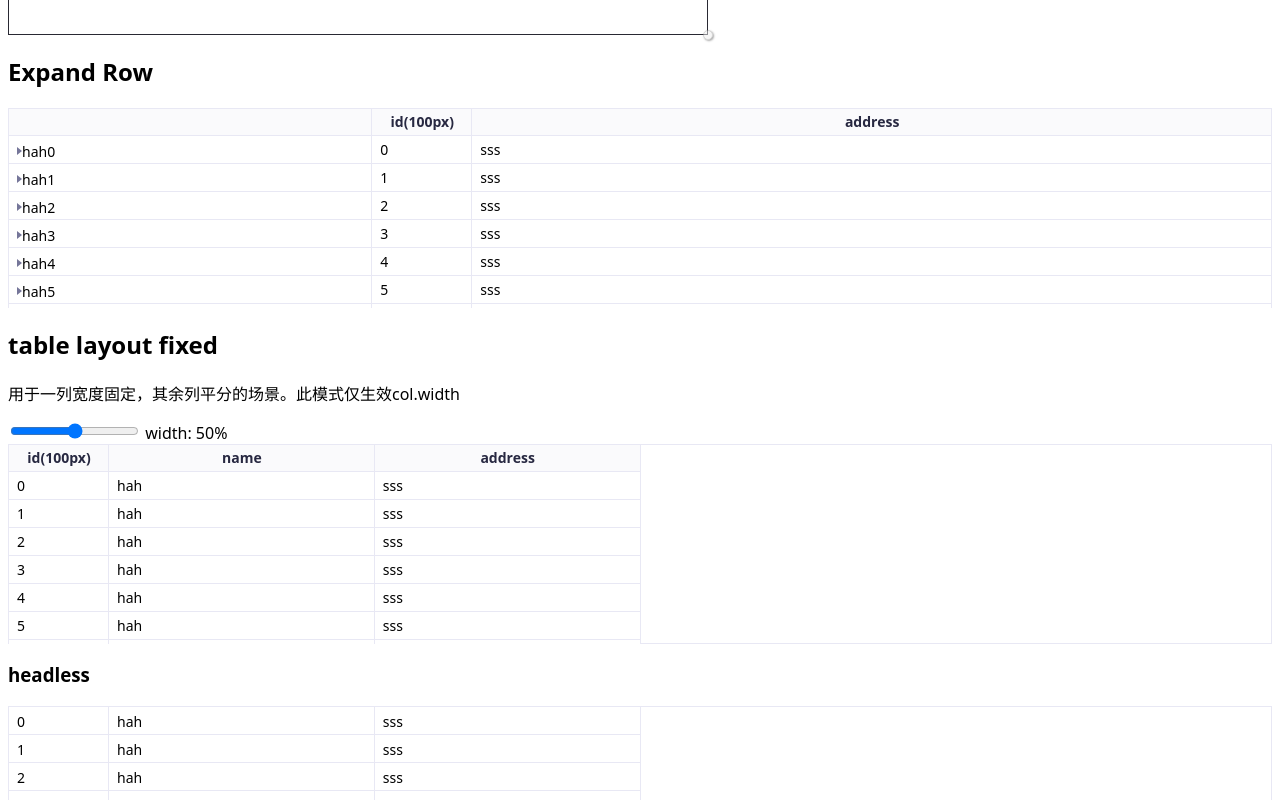
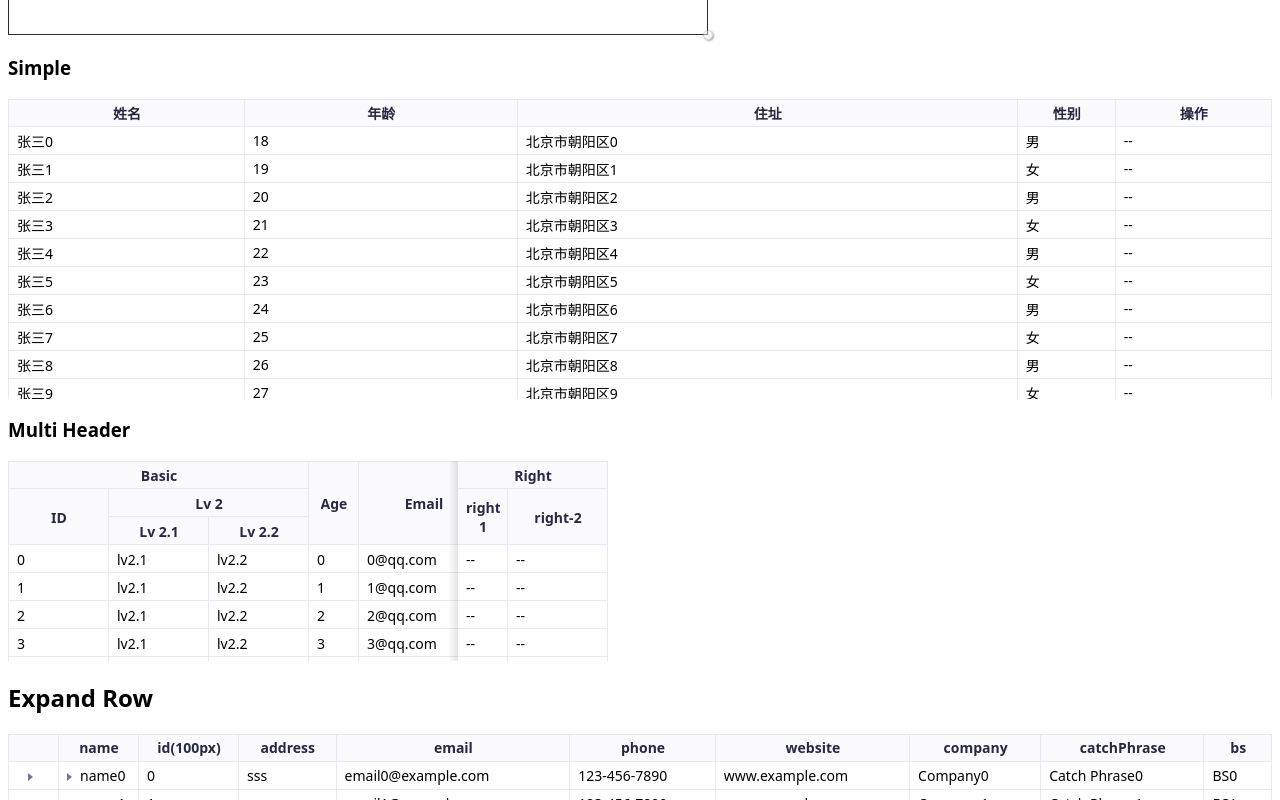
Before and after one commit to ja-plus/stk-table-vue, a Vue app: page / in a window 1280 px wide. Shown: the part 440-1240 px from the top of the page. Built offline with nearby package versions, Linux system fonts and the light colour scheme.

Commit message:
expand row

```diff
--- a/src/StkTable/StkTable.vue
+++ b/src/StkTable/StkTable.vue
@@ -158,9 +158,16 @@
                                 {
                                     'seq-column': col.type === 'seq',
                                     active: currentSelectedCellKey === cellKeyGen(row, col),
+                                    'expand-cell': col.type === 'expand',
+                                    expanded: col.type === 'expand' && row.__EXPANDED__ && colKeyGen(row.__EXPANDED__) === colKeyGen(col),
                                 },
                             ]"
-                            @click="e => onCellClick(e, row, col)"
+                            @click="
+                                e => {
+                                    col.type === 'expand' && toggleExpandRow(row, col);
+                                    onCellClick(e, row, col);
+                                }
+                            "
                             @mouseenter="e => onCellMouseEnter(e, row, col)"
                             @mouseleave="e => onCellMouseLeave(e, row, col)"
                             @mouseover="e => onCellMouseOver(e, row, col)"
@@ -174,15 +181,13 @@
                                 :colIndex="colIndex"
                                 :cellValue="row?.[col.dataIndex]"
                             />
-                            <div v-else class="table-cell-wrapper" :title="!col.type ? row?.[col.dataIndex] : ''">
+                            <div v-else class="table-cell-wrapper" :title="col.type !== 'seq' ? row?.[col.dataIndex] : ''">
                                 <template v-if="col.type === 'seq'">
                                     {{ (props.seqConfig.startIndex || 0) + rowIndex + 1 }}
                                 </template>
-                                <template v-else-if="col.type === 'expand'">
-                                    <div class="expand-icon" :class="{ expanded: row.__EXPANDED__ }" @click="() => toggleExpandRow(row, col)">
-                                        {{ row?.[col.dataIndex] ?? getEmptyCellText(col, row) }}
-                                    </div>
-                                </template>
+                                <span v-if="col.type === 'expand'">
+                                    {{ row?.[col.dataIndex] ?? '' }}
+                                </span>
                                 <template v-else>
                                     {{ row?.[col.dataIndex] ?? getEmptyCellText(col, row) }}
                                 </template>
@@ -201,12 +206,10 @@
 
 <script setup lang="ts">
 /**
- * @author JA+
- * TODO:存在的问题：
- * [] column.dataIndex 作为唯一键，不能重复
+ * @author japlus
  */
 import { CSSProperties, computed, nextTick, onMounted, ref, shallowRef, toRaw, watch } from 'vue';
-import { DEFAULT_ROW_HEIGHT, IS_LEGACY_MODE, DEFAULT_SMOOTH_SCROLL } from './const';
+import { DEFAULT_ROW_HEIGHT, IS_LEGACY_MODE, DEFAULT_SMOOTH_SCROLL, EXPANDED_ROW_KEY_PREFIX } from './const';
 import {
     ExpandedRow,
     HighlightConfig,
@@ -233,11 +236,15 @@ import { createStkTableId, getCalculatedColWidth, getColWidth, howDeepTheHeader,
 import SortIcon from './components/SortIcon.vue';
 
 /** Generic stands for DataType */
-type DT = any;
-/** 自己生成实例id */
+type DT = any & {
+    /**   */
+    __EXPANDED__?: StkTableColumn<any> | false;
+};
+/** generate table instance id */
 const stkTableId = createStkTableId();
+
 /**
- * props 不能放在单独的文件中。vue2.7 compiler 构建会出错。
+ * props cannot be placed in a separate file. It will cause compilation errors with vue 2.7 compiler.
  */
 const props = withDefaults(
     defineProps<{
@@ -567,16 +574,13 @@ const dataSourceCopy = shallowRef<DT[]>([...props.dataSource]);
  * 列唯一键
  * @param col
  */
-const colKeyGen = computed(() => {
+const colKeyGen = computed<(col: StkTableColumn<DT>) => string>(() => {
     if (typeof props.colKey === 'function') {
-        return (col: StkTableColumn<DT>) => (props.colKey as (col: StkTableColumn<DT>) => string)(col);
+        return col => (props.colKey as (col: StkTableColumn<DT>) => string)(col);
     } else {
-        return (col: StkTableColumn<DT>) => (col as any)[props.colKey as string];
+        return col => (col ? (col as any)[props.colKey as string] : null);
     }
 });
-
-/**高亮帧间隔
-const highlightStepDuration = Highlight_Color_Change_Freq / 1000 + 's';*/
 
 /** 空单元格占位字符 */
 const getEmptyCellText = computed(() => {
@@ -1175,7 +1179,6 @@ function setSorter(dataIndex: string, order: Order, option: { sortOption?: SortO
     return dataSourceCopy.value;
 }
 
-/** 重置排序 */
 function resetSorter() {
     sortCol.value = void 0;
     sortOrderIndex.value = 0;
@@ -1183,9 +1186,9 @@ function resetSorter() {
 }
 
 /**
- * 设置滚动条位置
- * @param top 传null 则不变动位置
- * @param left 传null 则不变动位置
+ * set scroll bar position
+ * @param top null to not change
+ * @param left null to not change
  */
 function scrollTo(top: number | null = 0, left: number | null = 0) {
     if (!tableContainerRef.value) return;
@@ -1193,12 +1196,12 @@ function scrollTo(top: number | null = 0, left: number | null = 0) {
     if (left !== null) tableContainerRef.value.scrollLeft = left;
 }
 
-/** 获取当前状态的表格数据 */
+/** get current table data */
 function getTableData() {
     return toRaw(dataSourceCopy.value);
 }
 
-/** 获取当前排序列的信息 */
+/** get current sort info */
 function getSortColumns(): Partial<SortState<DT>>[] {
     const sortOrder = sortSwitchOrder[sortOrderIndex.value];
     if (!sortOrder) return [];
@@ -1207,7 +1210,7 @@ function getSortColumns(): Partial<SortState<DT>>[] {
 
 /** click expended icon to toggleg expand row */
 function toggleExpandRow(row: DT, col: StkTableColumn<DT>) {
-    const isExpand = !row.__EXPANDED__;
+    const isExpand = row.__EXPANDED__ === col ? !row.__EXPANDED__ : true;
     setRowExpand(row, isExpand, { col });
 }
 
@@ -1230,20 +1233,33 @@ function setRowExpand(rowKeyOrRow: string | undefined | DT, expand?: boolean, da
         console.warn('expandRow failed.rowKey:', rowKey);
         return;
     }
+
+    // delete other expanded row below the target row
+    for (let i = index + 1; i < dataSourceCopy.value.length; i++) {
+        const item = dataSourceCopy.value[i];
+        const rowKey = item.__ROW_KEY__;
+        if (rowKey?.startsWith(EXPANDED_ROW_KEY_PREFIX)) {
+            dataSourceCopy.value.splice(i, 1);
+            i--;
+        } else {
+            break;
+        }
+    }
+
     const row = dataSourceCopy.value[index];
     const col = data?.col || null;
+
     if (expand) {
-        // insert new row
+        // insert new expanded row
         const newExpandRow: ExpandedRow = {
-            __ROW_KEY__: 'expand-' + rowKey,
+            __ROW_KEY__: EXPANDED_ROW_KEY_PREFIX + rowKey,
             __EXPANDED_TRIGGER_ROW__: row,
             __EXPANDED_TRIGGER_COL__: col,
         };
         dataSourceCopy.value.splice(index + 1, 0, newExpandRow);
-    } else {
-        dataSourceCopy.value.splice(index + 1, 1);
     }
-    row.__EXPANDED__ = expand;
+
+    row.__EXPANDED__ = expand ? col : false;
 
     if (!data?.silent) {
         emits('toggle-row-expand', { expanded: Boolean(expand), row, col });
--- a/src/StkTable/style.less
+++ b/src/StkTable/style.less
@@ -170,7 +170,7 @@
     }
 
     /* 单元格高亮 */
-    &.cell-active tbody td.active{
+    &.cell-active tbody td.active {
         box-shadow: inset 0 0 0 2px var(--td-active-color);
     }
 
@@ -345,6 +345,35 @@
         text-align: center;
     }
 
+    .expand-cell {
+        cursor: pointer;
+
+        .table-cell-wrapper {
+
+            &::before {
+                content: '';
+                display: inline-block;
+                width: 0;
+                height: 0;
+                border-left: 5px solid #757699;
+                border-top: 4px solid transparent;
+                border-bottom: 4px solid transparent;
+                transition: transform 0.2s ease;
+
+            }
+
+            >span {
+                margin-left: var(--cell-padding-x)
+            }
+        }
+
+        &.expanded {
+            .table-cell-wrapper::before {
+                transform: rotate(90deg);
+            }
+        }
+    }
+
     /*固定列阴影-左*/
     .fixed-cell--left {
         --shadow-rotate: 90deg;
@@ -453,27 +482,7 @@
         }
     }
 
-    .expand-icon {
-        cursor: pointer;
-        display: inline-flex;
-        align-items: center;
-        width: 16px;
-        height: 16px;
-        &::before{
-            content: '';
-            display: inline-block;
-            width: 0;
-            height: 0;
-            border-left: 5px solid #757699;
-            border-top: 4px solid transparent;
-            border-bottom: 4px solid transparent;
-            cursor: pointer;
-            transition: transform 0.2s ease;
-        }
-        &.expanded::before{
-            transform: rotate(90deg);
-        }
-    }
+
 
 
 
--- a/test/ExpandRow.vue
+++ b/test/ExpandRow.vue
@@ -4,23 +4,30 @@ import StkTable from '../src/StkTable/StkTable.vue';
 import { StkTableColumn } from '../src/StkTable/types';
 
 const columns = ref<StkTableColumn<any>[]>([
-    {
-        type: 'expand',
-        dataIndex: 'name',
-    },
-    {
-        dataIndex: 'id',
-        title: 'id(100px)',
-        width: '100px',
-    },
-    {
-        dataIndex: 'address',
-        title: 'address',
-    },
+    { type: 'expand', dataIndex: '', width: 50, align: 'center', fixed: 'left' },
+    { type: 'expand', dataIndex: 'name', title: 'name', width: 80 },
+    { dataIndex: 'id', title: 'id(100px)', width: '100px' },
+    { dataIndex: 'address', title: 'address' },
+    { dataIndex: 'email', title: 'email' },
+    { dataIndex: 'phone', title: 'phone' },
+    { dataIndex: 'website', title: 'website' },
+    { dataIndex: 'company', title: 'company' },
+    { dataIndex: 'catchPhrase', title: 'catchPhrase' },
+    { dataIndex: 'bs', title: 'bs' },
 ]);
 
 const data = new Array(100).fill(0).map((it, index) => {
-    return { id: index, name: 'hah' + index, address: 'sss' };
+    return {
+        id: index,
+        name: 'name' + index,
+        address: 'sss',
+        email: 'email' + index + '@example.com',
+        phone: '123-456-7890',
+        website: 'www.example.com',
+        company: 'Company' + index,
+        catchPhrase: 'Catch Phrase' + index,
+        bs: 'BS' + index,
+    };
 });
 function handleToggleRowExpand(data) {
     console.log('handleToggleRowExpand', data);
@@ -29,12 +36,11 @@ function handleToggleRowExpand(data) {
 <template>
     <div>
         <h2>Expand Row</h2>
-        <StkTable row-key="id" style="height: 200px" :columns="columns" :data-source="data" @toggle-row-expand="handleToggleRowExpand">
-            <template #expand="{ row }">
+        <StkTable row-key="id" style="height: 400px" :columns="columns" :data-source="data" @toggle-row-expand="handleToggleRowExpand">
+            <template #expand="{ row, col }">
                 <div>
-                    <p>id: {{ row.id }}</p>
-                    <p>name: {{ row.name }}</p>
-                    <p>address: {{ row.address }}</p>
+                    <h4>trigger: {{ col.title || '--' }}</h4>
+                    <p>id: {{ row.id }}, phone: {{ row.phone }}</p>
                 </div>
             </template>
         </StkTable>
--- a/test/FixedMode.vue
+++ b/test/FixedMode.vue
@@ -25,15 +25,15 @@ const data = new Array(200).fill(0).map((it, index) => {
 
 <template>
     <div>
-        <h2>table layout fixed</h2>
+        <h3>table-layout: fixed</h3>
         <p>用于一列宽度固定，其余列平分的场景。此模式仅生效col.width</p>
         <input v-model="width" type="range" min="0" max="100" /> <span>width: {{ width }}%</span>
-        <StkTable row-key="id" :width="width + '%'" style="height: 200px" fixed-mode :columns="columns" :data-source="data"></StkTable>
+        <StkTable row-key="id" :width="width + '%'" style="height: 100px" fixed-mode :columns="columns" :data-source="data"></StkTable>
         <h3>headless</h3>
         <StkTable
             row-key="id"
             :width="width + '%'"
-            style="height: 200px"
+            style="height: 140px"
             virtual
             fixed-mode
             headless
--- a/test/StkTableInsertSort.vue
+++ b/test/StkTableInsertSort.vue
@@ -1,6 +1,6 @@
 <template>
     <div>
-        <p>插入表格排序</p>
+        <h3>Insert Sort</h3>
         <button @click="addRow">add row</button>
 
         <StkTable
--- a/test/StkTableSimple.vue
+++ b/test/StkTableSimple.vue
@@ -49,6 +49,6 @@ const dataSource = ref(
 );
 </script>
 <template>
-    <h2>simple table</h2>
+    <h3>Simple</h3>
     <StkTable key="age" style="height: 300px" fixed-col-shadow :columns="columns" :data-source="dataSource"></StkTable>
 </template>
```
Also changed, not shown: src/StkTable/const.ts (+7 -7 lines), test/StkTableMultiHeader.vue (+1 -1 lines), test/StkTableTest.vue (+2 -2 lines), 2 other files (tests, documents, lock files or other folders).
